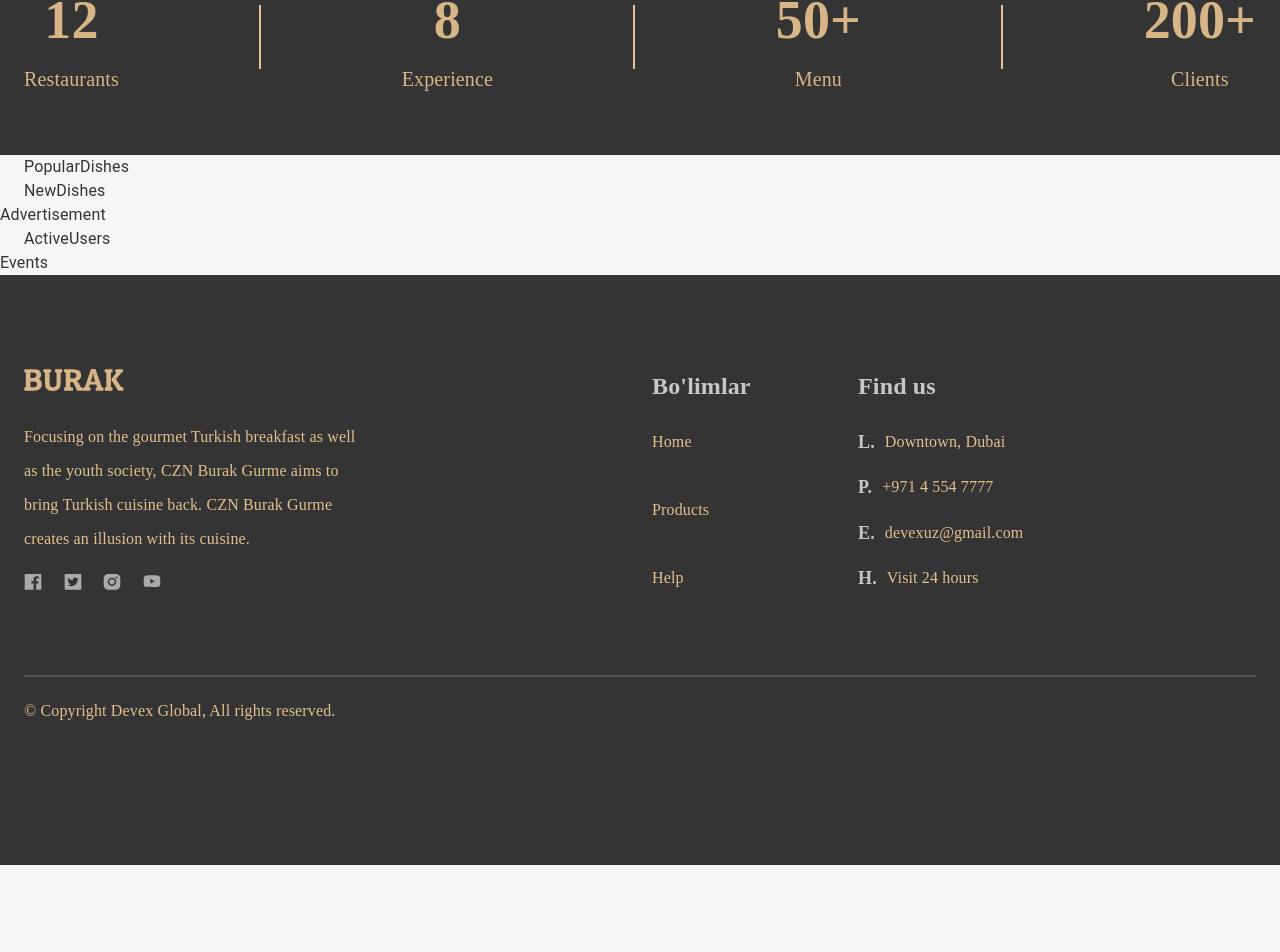
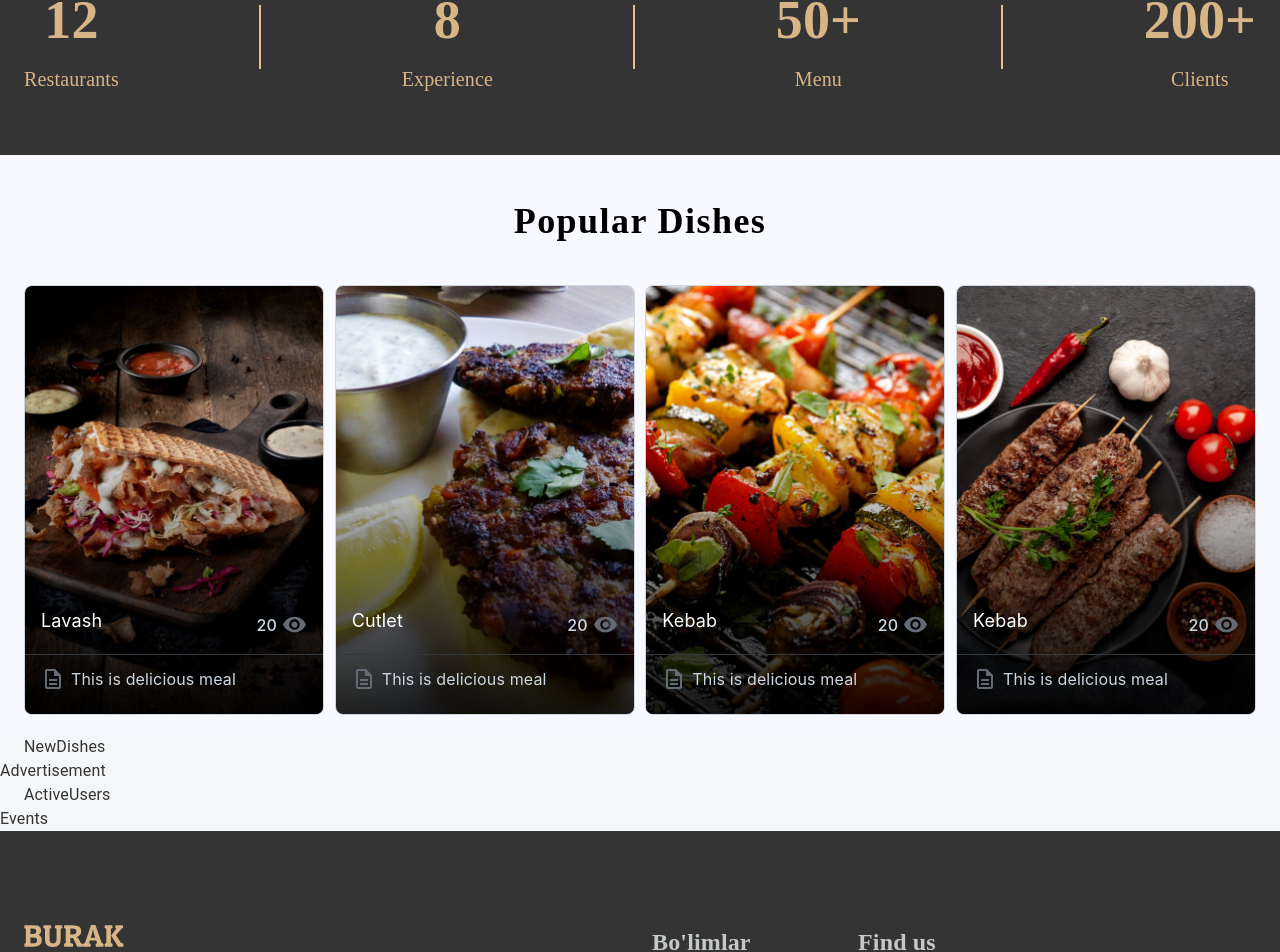
Before and after one commit to shox17/burak-react, a React (Create React App) app: page / in a window 1280 px wide. Shown: the part 854-1806 px from the top of the page. Before the commit the page ends 1719 px from the top, so only its background shows below. Built offline with nearby package versions, Linux system fonts and the light colour scheme.

Commit message:
feat: develop popular dishes sectional component

```diff
--- a/package.json
+++ b/package.json
@@ -6,6 +6,7 @@
     "@emotion/react": "^11.14.0",
     "@emotion/styled": "^11.14.1",
     "@mui/icons-material": "^5.8.4",
+    "@mui/joy": "^5.0.0-beta.52",
     "@mui/material": "^7.3.5",
     "@reduxjs/toolkit": "^1.8.1",
     "@testing-library/jest-dom": "^4.2.4",
--- a/src/app/screens/homePage/PopularDishes.tsx
+++ b/src/app/screens/homePage/PopularDishes.tsx
@@ -1,10 +1,92 @@
 import React from "react";
-import { Container } from "@mui/material";
+import { Box, Container, Stack } from "@mui/material";
+import Card from "@mui/joy/Card";
+import CardCover from "@mui/joy/CardCover";
+import CardContent from "@mui/joy/CardContent";
+import Typography from "@mui/joy/Typography";
+import { CssVarsProvider } from "@mui/joy/styles";
+import CardOverflow from "@mui/joy/CardOverflow";
+import VisibilityIcon from "@mui/icons-material/Visibility";
+import DescriptionOutlinedIcon from "@mui/icons-material/DescriptionOutlined";
+
+const list = [
+  { productName: "Lavash", imagePath: "/img/lavash.webp" },
+  { productName: "Cutlet", imagePath: "/img/cutlet.webp" },
+  { productName: "Kebab", imagePath: "/img/kebab.webp" },
+  { productName: "Kebab", imagePath: "/img/kebab-fresh.webp" },
+];
 
 export default function PopularDishes() {
   return (
-    <div>
-      <Container> PopularDishes</Container>
+    <div className="popular-dishes-frame">
+      <Container>
+        <Stack className="popular-section">
+          <Box className="category-title">Popular Dishes</Box>
+          <Stack className="cards-frame">
+            {list.map((ele, index) => {
+              return (
+                <CssVarsProvider key={index}>
+                  <Card className={"card"}>
+                    <CardCover>
+                      <img src={ele.imagePath} alt="" />
+                    </CardCover>
+                    <CardCover className={"card-cover"} />
+                    <CardContent sx={{ justifyContent: "flex-end" }}>
+                      <Stack
+                        sx={{
+                          flexDirection: "row",
+                          justifyContent: "space-between",
+                        }}
+                      >
+                        <Typography
+                          sx={{
+                            level: "h2",
+                            fontSize: "lg",
+                            color: "#fff",
+                            marginBottom: 1,
+                          }}
+                        >
+                          {ele.productName}
+                        </Typography>
+                        <Typography
+                          sx={{
+                            fontWeight: "md",
+                            color: "neutral.300",
+                            alignItems: "center",
+                            display: "flex",
+                          }}
+                        >
+                          20
+                          <VisibilityIcon
+                            sx={{ fontSize: 25, marginLeft: "5px" }}
+                          />
+                        </Typography>
+                      </Stack>
+                    </CardContent>
+                    <CardOverflow
+                      sx={{
+                        display: "flex",
+                        gap: 1.5,
+                        py: 1.5,
+                        px: "var(--Card-padding)",
+                        borderTop: "1px solid",
+                        height: "60px",
+                      }}
+                    >
+                      <Typography
+                        startDecorator={<DescriptionOutlinedIcon />}
+                        textColor="neutral.300"
+                      >
+                        This is delicious meal
+                      </Typography>
+                    </CardOverflow>
+                  </Card>
+                </CssVarsProvider>
+              );
+            })}
+          </Stack>
+        </Stack>
+      </Container>
     </div>
   );
 }
--- a/src/css/home.css
+++ b/src/css/home.css
@@ -1,11 +1,11 @@
-.homepage{
-    width:100%;
-    height:auto;
+.homepage {
+  width: 100%;
+  height: auto;
 }
 
 /**Statistics**/
 
-.homepage .static-frame{
+.homepage .static-frame {
   width: 100%;
   height: 236px;
   background: #343434;
@@ -47,3 +47,50 @@
   line-height: 30px;
   color: #d7b586;
 }
+
+/** Popular dishes **/
+.homepage .popular-dishes-frame {
+  width: 100%;
+  height: 580px;
+  display: flex;
+  background: #f8f8ff;
+}
+.homepage .popular-dishes-frame .popular-section {
+  margin-top: 45px;
+  display: flex;
+  flex-direction: column;
+  align-items: center;
+}
+.homepage .popular-dishes-frame .popular-section .category-title {
+  text-align: center;
+  font-family: "Roboto Serif";
+  font-size: 36px;
+  font-style: normal;
+  font-weight: 600;
+  line-height: normal;
+  letter-spacing: 1.44px;
+  color: #000;
+}
+
+.homepage .popular-dishes-frame .popular-section .cards-frame {
+  width: 100%;
+  margin-top: 43px;
+  display: flex;
+  flex-direction: row;
+  justify-content: space-between;
+}
+
+.homepage .popular-dishes-frame .cards-frame .card {
+  min-height: 430px;
+  min-width: 300px;
+  cursor: pointer;
+}
+
+.homepage .popular-dishes-frame .cards-frame .card .card-cover {
+  background: linear-gradient(
+      to top,
+      rgba(0, 0, 0, 0.4),
+      rgba(0, 0, 0, 0) 200px
+    ),
+    linear-gradient(to top, rgba(0, 0, 0, 0.8), rgba(0, 0, 0, 0) 300px);
+}
```
Also changed, not shown: 1 other file (tests, documents, lock files or other folders). Lines whose indentation alone changed are shown as unchanged.
